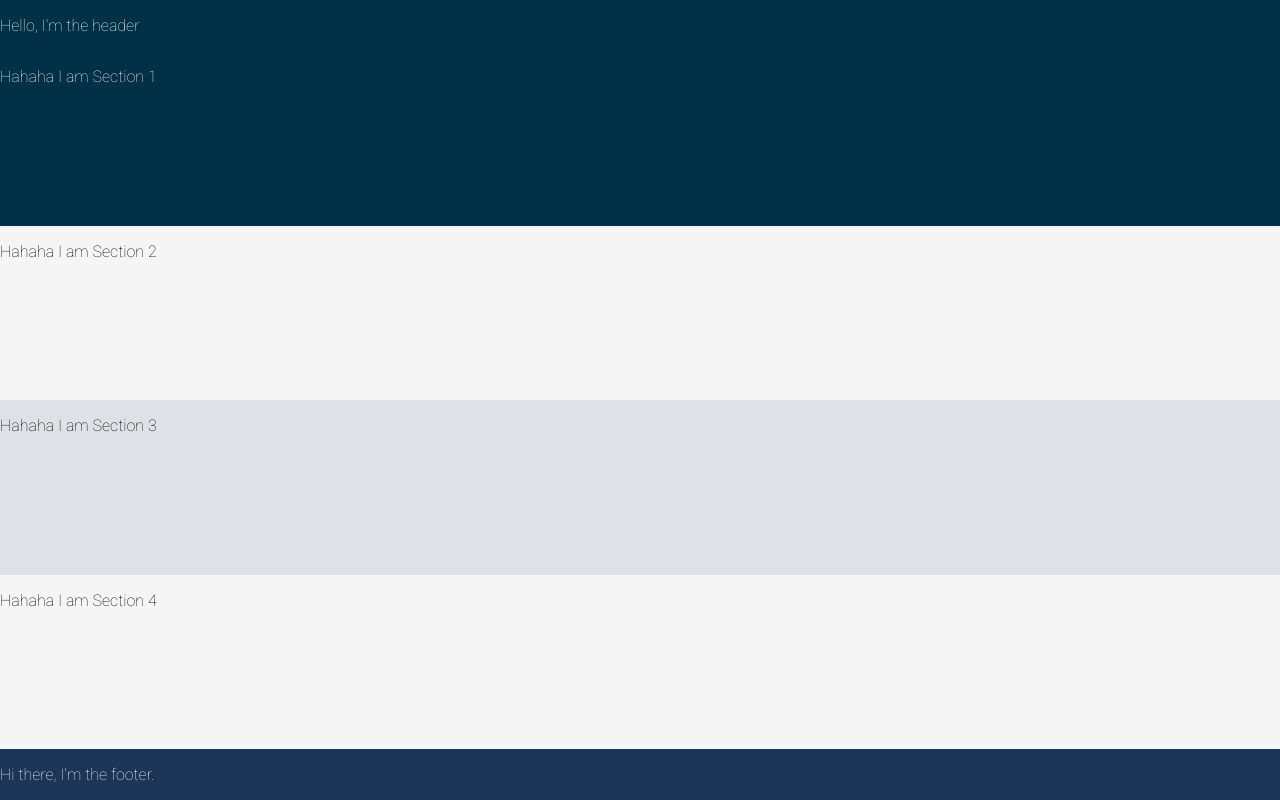
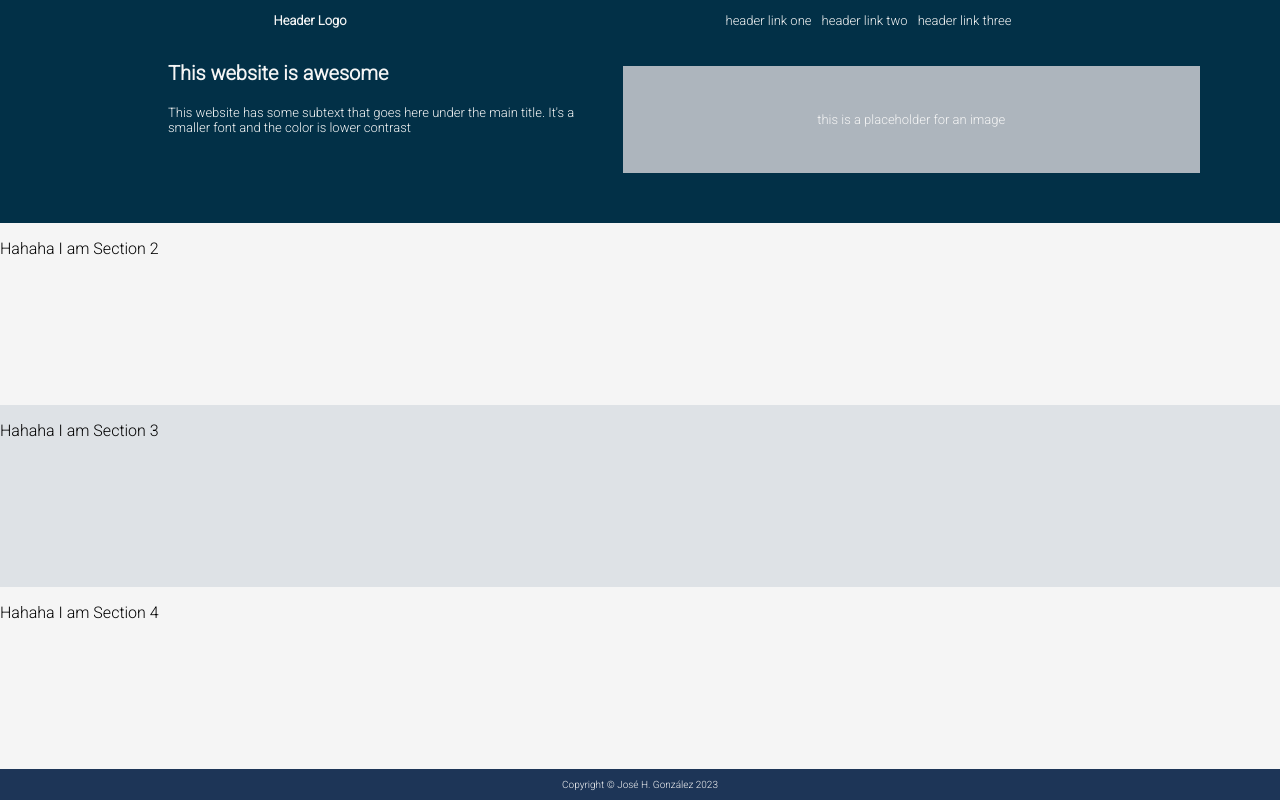
Before and after one commit to josefrank/landing-page, a plain HTML site: page index.html in a window 1280 px wide. Drawn offline with Linux system fonts and the light colour scheme.

Commit message:
Worked on Section 1. Changed font size. Made footer.

```diff
--- a/index.html
+++ b/index.html
@@ -4,7 +4,8 @@
 <head>
     <link rel="preconnect" href="https://fonts.googleapis.com">
     <link rel="preconnect" href="https://fonts.gstatic.com" crossorigin>
-    <link href="https://fonts.googleapis.com/css2?family=Roboto:wght@100&display=swap" rel="stylesheet">
+    <!-- <link href="https://fonts.googleapis.com/css2?family=Roboto:wght@100&display=swap" rel="stylesheet"> -->
+    <link href="https://fonts.googleapis.com/css2?family=Roboto:wght@300&display=swap" rel="stylesheet">
     <link rel="stylesheet" href="style.css">
     <meta charset="UTF-8">
     <meta http-equiv="X-UA-Compatible" content="IE=edge">
@@ -15,10 +16,22 @@
 <body>
     <div class="container">
         <div class="header">
-            <p>Hello, I'm the header</p>
+            <p class="para-header">Header Logo</p>
+            <ul>
+                <li>header link one</li>
+                <li>header link two</li>
+                <li>header link three</li>
+            </ul>
         </div>
         <div class="section1">
-            <p>Hahaha I am Section 1</p>
+            <div class="left-section1">
+                <p class="para1-section1">This website is awesome</p>
+                <p class="para2-section1">This website has some subtext that goes here under the main title. It's a
+                    smaller font and the color is lower contrast</p>
+            </div>
+            <div class="right-section1">
+                <p>this is a placeholder for an image</p>
+            </div>
         </div>
         <div class="section2">
             <p>Hahaha I am Section 2</p>
@@ -30,7 +43,7 @@
             <p>Hahaha I am Section 4</p>
         </div>
         <div class="footer">
-            <p>Hi there, I'm the footer.</p>
+            <p>Copyright © José H. González 2023</p>
         </div>
     </div>
 </body>
--- a/style.css
+++ b/style.css
@@ -13,7 +13,21 @@ body {
 }
 
 .header {
+    display: flex;
     background-color: #023047;
+    font-size: small;
+    gap: 160px;
+    justify-content: center;
+}
+
+ul {
+    display: flex;
+    list-style: none;
+    margin-left: 169px;
+}
+
+li {
+    margin-left: 10px;
 }
 
 .section1 {
@@ -36,10 +50,51 @@ body {
 }
 
 .footer {
+    display: flex;
     background-color: #1d3557;
+    color: whitesmoke;
+    font-size: x-small;
+    justify-content: center;
+    font-weight: 550;
 }
 
 .section1, .section2, .section3, .section4 {
     display: flex;
     flex: 1;
 }
+
+.para-header {
+    font-weight: 1000;
+    margin-left: 5px;
+}
+
+.para1-section1 {
+    font-size: 20px;
+    font-weight: bold;
+}
+
+.para2-section1 {
+    font-size: small;
+}
+
+
+.para1-section1, .para2-section1 {
+    margin-left: 168px;
+}
+
+.left-section1, .right-section1 {
+    flex: 1;
+}
+
+.right-section1 {
+    display: flex;
+    background-color: #adb5bd;
+    justify-content: center;
+    align-items: center;
+    margin: 45px;
+    margin-right: 80px;
+    margin-bottom: 50px;
+    margin-top: 25px;
+    font-size: small;
+    color: whitesmoke;
+}
```
